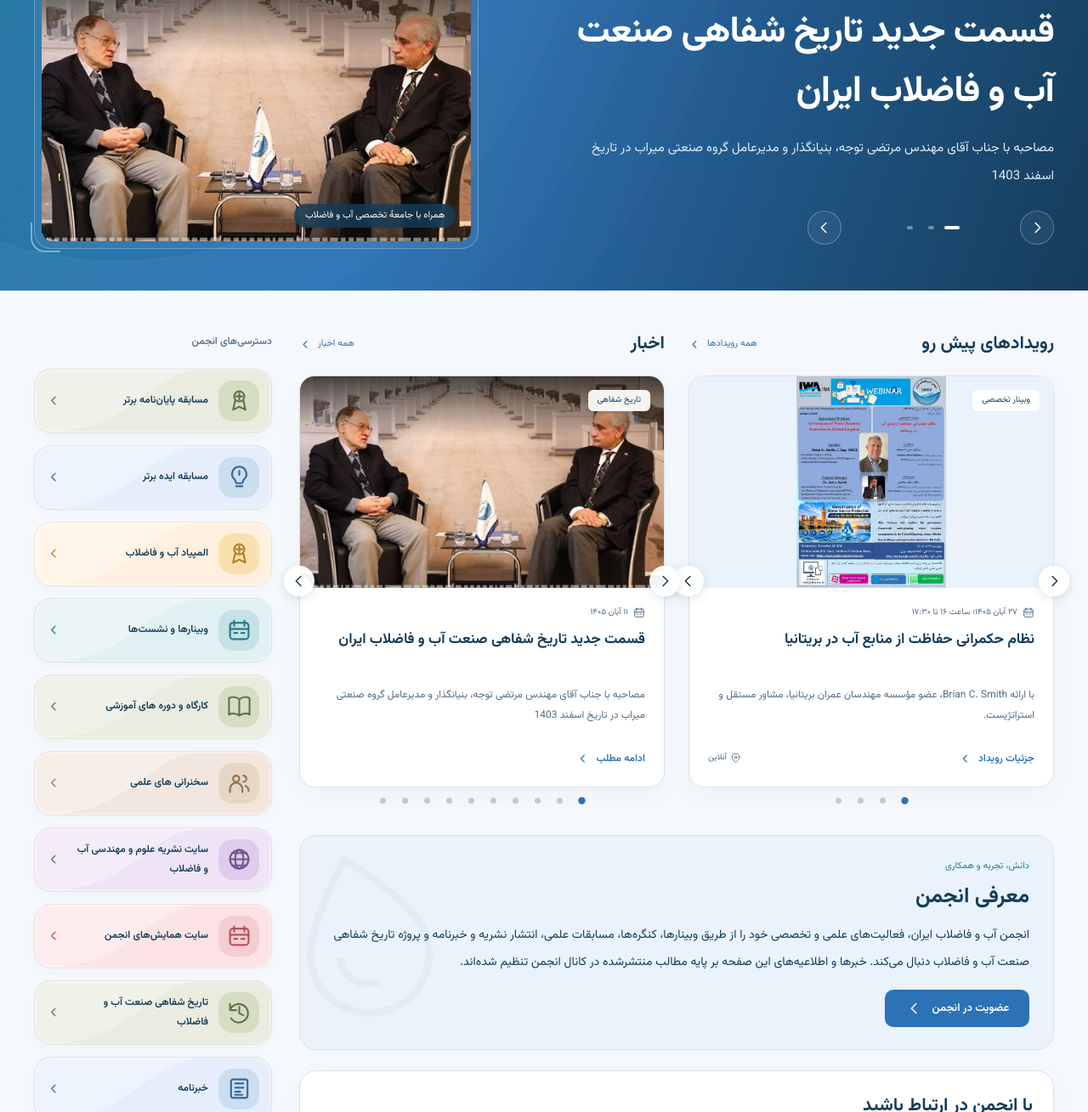
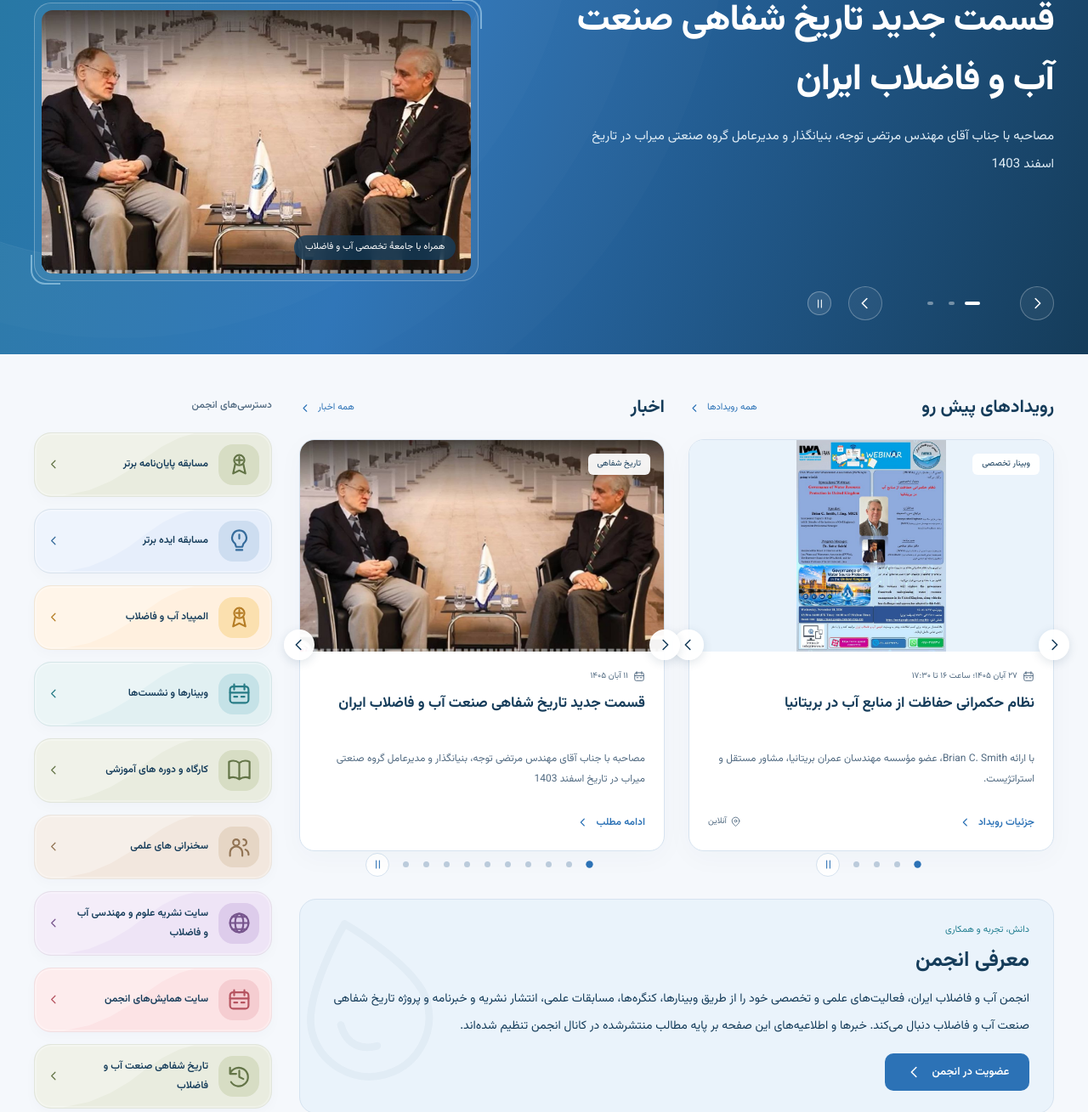
Before and after one commit to thealih/Water-Association, a plain HTML site: page index.html in a window 1280 px wide. Shown: the part 271-1580 px from the top of the page at 85% size. Drawn offline with Linux system fonts and the light colour scheme.

Commit message:
Stabilize hero height and animate all carousels automatically

```diff
--- a/app.js
+++ b/app.js
@@ -3,6 +3,7 @@
 // All content comes from data/content.json. No framework or build step is needed.
 const $ = selector => document.querySelector(selector);
 const ICONS = {
+  pause:'<path d="M9 5v14M15 5v14"/>',play:'<path d="m9 5 11 7-11 7Z"/>',
   left:'<path d="m14 6-6 6 6 6"/>',right:'<path d="m10 6 6 6-6 6"/>',down:'<path d="m6 9 6 6 6-6"/>',
   search:'<circle cx="10.5" cy="10.5" r="6.5"/><path d="m16 16 5 5"/>',user:'<circle cx="12" cy="8" r="4"/><path d="M4 21v-2a8 8 0 0 1 16 0v2"/>',
   menu:'<path d="M4 6h16M4 12h16M4 18h16"/>',close:'<path d="m6 6 12 12M18 6 6 18"/>',
@@ -20,6 +21,69 @@ const ICONS = {
 let data;
 const state = { hero:0, news:0, events:0 };
 const formatNumber = value => typeof value === 'number' ? new Intl.NumberFormat('fa-IR').format(value) : String(value ?? '—');
+const reducedMotion = matchMedia('(prefers-reduced-motion: reduce)');
+
+function animateSlide(nodes,direction=1) {
+  if(reducedMotion.matches)return;
+  for(const node of nodes){
+    node.getAnimations().forEach(animation=>animation.cancel());
+    node.animate([{opacity:.25,transform:'translateX('+direction*18+'px)'},{opacity:1,transform:'translateX(0)'}],{duration:360,easing:'cubic-bezier(.2,.7,.3,1)'});
+  }
+}
+
+function installAutoplay(root,advance,controls=root,{canAdvance=()=>true,delay=5500}={}) {
+  let timer,visible=false,paused=false;
+  const toggle=element('button',{type:'button',class:'autoplay-toggle','aria-label':'توقف پخش خودکار','aria-pressed':'false',title:'توقف پخش خودکار'});
+  function updateToggle(){
+    const label=paused?'شروع پخش خودکار':'توقف پخش خودکار';
+    toggle.setAttribute('aria-label',label);toggle.setAttribute('aria-pressed',String(paused));toggle.title=label;
+    toggle.replaceChildren(icon(paused?'play':'pause'));
+  }
+  function schedule(){
+    clearTimeout(timer);
+    if(!paused&&!reducedMotion.matches&&!document.hidden&&visible)timer=setTimeout(()=>{
+      const hovering=matchMedia('(hover: hover)').matches&&root.matches(':hover');
+      if(!hovering&&!root.contains(document.activeElement)&&!document.querySelector('dialog[open]')&&canAdvance())advance();
+      schedule();
+    },delay);
+  }
+  toggle.addEventListener('click',()=>{paused=!paused;updateToggle();schedule();});
+  updateToggle();controls.append(toggle);
+  for(const event of ['pointerdown','click','keydown','focusout'])root.addEventListener(event,schedule);
+  root.addEventListener('pointerenter',event=>{if(event.pointerType==='mouse')clearTimeout(timer);});
+  root.addEventListener('pointerleave',schedule);
+  root.addEventListener('focusin',()=>clearTimeout(timer));
+  document.addEventListener('visibilitychange',schedule);
+  reducedMotion.addEventListener('change',()=>{toggle.hidden=reducedMotion.matches;schedule();});
+  toggle.hidden=reducedMotion.matches;
+  new IntersectionObserver(entries=>{visible=entries[0].isIntersecting;schedule();},{threshold:.1}).observe(root);
+}
+
+function installHeroSizing() {
+  const copy=$('.hero-copy');
+  let previousWidth=0,scheduled;
+  function measure(){
+    const width=copy.getBoundingClientRect().width;
+    if(!width)return;
+    const probes=data.hero.slides.map(slide=>{
+      const probe=copy.cloneNode(true);
+      probe.querySelector('.eyebrow').textContent=slide.eyebrow||data.hero.eyebrow||'';
+      probe.querySelector('h1').textContent=slide.title;
+      probe.querySelector('.hero-description').textContent=slide.description;
+      probe.removeAttribute('id');probe.querySelectorAll('[id]').forEach(node=>node.removeAttribute('id'));
+      probe.inert=true;probe.setAttribute('aria-hidden','true');
+      Object.assign(probe.style,{position:'absolute',inset:'0 auto auto 0',width:width+'px',minHeight:'0',height:'auto',visibility:'hidden',pointerEvents:'none'});
+      $('.hero').append(probe);return probe;
+    });
+    const height=Math.ceil(Math.max(...probes.map(probe=>probe.getBoundingClientRect().height)));
+    probes.forEach(probe=>probe.remove());copy.style.minHeight=height+'px';
+    previousWidth=width;
+  }
+  function queue(){cancelAnimationFrame(scheduled);scheduled=requestAnimationFrame(measure);}
+  measure();
+  new ResizeObserver(()=>{if(Math.abs(copy.getBoundingClientRect().width-previousWidth)>.5)queue();}).observe(copy);
+  document.fonts.addEventListener('loadingdone',queue);
+}
 
 function element(tag, attributes={}, children=[]) {
   const node = document.createElement(tag);
@@ -106,17 +170,18 @@ function renderNav(container,mobile=false) {
     }
   }
 }
-function renderHero() {
+function renderHero(animate=false,direction=1) {
   const slides=data.hero.slides, slide=slides[state.hero];
   $('#hero-eyebrow').textContent=slide.eyebrow||data.hero.eyebrow||'';
   $('#hero-title').textContent=slide.title;$('#hero-description').textContent=slide.description;
   const picture=$('#hero-image');picture.src=safeURL(slide.image)||'assets/images/fallback.svg';picture.alt=slide.imageAlt||'';picture.setAttribute('fetchpriority','high');picture.classList.toggle('is-poster',slide.imageFit==='contain');
   picture.onerror=()=>{picture.onerror=null;picture.src='assets/images/fallback.svg';};
   $('#hero-caption').textContent=slide.caption||'';$('#hero-caption').hidden=!slide.caption;
-  $('#hero-dots').replaceChildren(...slides.map((_,index)=>element('button',{type:'button','aria-label':'نمایش اسلاید '+formatNumber(index+1),'aria-current':index===state.hero?'true':'false',onclick:()=>{state.hero=index;renderHero();}})));
+  $('#hero-dots').replaceChildren(...slides.map((_,index)=>element('button',{type:'button','aria-label':'نمایش اسلاید '+formatNumber(index+1),'aria-current':index===state.hero?'true':'false',onclick:()=>{const direction=index>=state.hero?1:-1;state.hero=index;renderHero(true,direction);$('#hero-dots button[aria-current="true"]').focus({preventScroll:true});}})));
   $('#hero-status').textContent='اسلاید '+formatNumber(state.hero+1)+' از '+formatNumber(slides.length);
+  if(animate)animateSlide([$('#hero-image'),$('#hero-eyebrow'),$('#hero-title'),$('#hero-description')],direction);
 }
-function stepHero(delta) { state.hero=(state.hero+delta+data.hero.slides.length)%data.hero.slides.length;renderHero(); }
+function stepHero(delta) { state.hero=(state.hero+delta+data.hero.slides.length)%data.hero.slides.length;renderHero(true,delta); }
 function installSwipe(node,next,previous) {
   let start=null;
   node.addEventListener('pointerdown',event=>{if(event.isPrimary)start={x:event.clientX,y:event.clientY};});
@@ -139,7 +204,7 @@ function openStory(item,type) {
   for(const url of item.sourceUrls||[])if(url!==item.sourceUrl)content.append(action('اطلاعیهٔ تکمیلی در کانال',url,'text-action'));
   content.append(element('p',{class:'dialog-note',text:item.sourceUrl?'خلاصهٔ بازنویسی‌شده بر اساس اطلاعیهٔ کانال انجمن آب و فاضلاب ایران. تاریخ و شرایط را در متن اصلی اطلاعیه بررسی کنید.':'این مطلب بخشی از محتوای نمونه برای نمایش طراحی است.'}));
 }
-function renderEditorial(type) {
+function renderEditorial(type,animate=false,direction=1) {
   const items=data[type].items,host=$('#'+type+'-carousel');
   if(!items.length){host.replaceChildren(element('p',{class:'empty-editorial',text:type==='events'?'در اطلاعیه‌های واردشده، رویدادی با تاریخ آینده باقی نمانده است. رویدادهای قبلی در فهرست همه رویدادها قابل مشاهده‌اند.':'به‌زودی مطالب این بخش منتشر می‌شود.'}));return;}
   const item=items[state[type]],event=type==='events';
@@ -150,16 +215,18 @@ function renderEditorial(type) {
   if(event)bottom.append(element('span',{class:'event-location'},[icon('map'),document.createTextNode(item.location||'آنلاین')]));
   const body=element('div',{class:'story-body'},[meta,element('h3',{text:item.title}),element('p',{class:'story-excerpt',text:item.excerpt||''}),bottom]);
   const card=element('article',{class:'story-card'},[media,body]);
-  const change=delta=>{state[type]=(state[type]+delta+items.length)%items.length;renderEditorial(type);};
+  const change=delta=>{state[type]=(state[type]+delta+items.length)%items.length;renderEditorial(type,true,delta);};
   const previous=element('button',{type:'button',class:'round-button editorial-arrow editorial-previous','aria-label':event?'رویداد قبلی':'خبر قبلی',onclick:()=>change(-1)},[icon('right')]);
   const next=element('button',{type:'button',class:'round-button editorial-arrow editorial-next','aria-label':event?'رویداد بعدی':'خبر بعدی',onclick:()=>change(1)},[icon('left')]);
   previous.disabled=next.disabled=items.length<2;
   const frame=element('div',{class:'editorial-carousel',tabindex:'0',role:'region','aria-label':event?'اسلایدر رویدادها':'اسلایدر اخبار'},[card,previous,next]);
   frame.addEventListener('keydown',e=>{if(e.key==='ArrowLeft'||e.key==='ArrowRight'){e.preventDefault();change(e.key==='ArrowLeft'?1:-1);}});
   installSwipe(frame,()=>change(1),()=>change(-1));
-  const status=element('div',{class:'carousel-status',role:'group','aria-label':event?'انتخاب رویداد':'انتخاب خبر'},items.map((entry,index)=>element('button',{type:'button',class:'editorial-dot','aria-label':(event?'نمایش رویداد ':'نمایش خبر ')+formatNumber(index+1)+': '+entry.title,'aria-current':index===state[type]?'true':'false',onclick:()=>{state[type]=index;renderEditorial(type);host.querySelector('.editorial-dot[aria-current="true"]').focus({preventScroll:true});}})));
+  const status=element('div',{class:'carousel-status',role:'group','aria-label':event?'انتخاب رویداد':'انتخاب خبر'},items.map((entry,index)=>element('button',{type:'button',class:'editorial-dot','aria-label':(event?'نمایش رویداد ':'نمایش خبر ')+formatNumber(index+1)+': '+entry.title,'aria-current':index===state[type]?'true':'false',onclick:()=>{const direction=index>=state[type]?1:-1;state[type]=index;renderEditorial(type,true,direction);host.querySelector('.editorial-dot[aria-current="true"]').focus({preventScroll:true});}})));
   status.append(element('span',{class:'visually-hidden','aria-live':'polite',text:'آیتم '+formatNumber(state[type]+1)+' از '+formatNumber(items.length)}));
+  const playback=host.querySelector('.autoplay-toggle');if(playback)status.append(playback);
   host.replaceChildren(frame,status);
+  if(animate)animateSlide([card],direction);
 }
 function renderCommunity() {
   $('#about-description').textContent=data.about.description;$('#community-description').textContent=data.community.description;
@@ -242,7 +309,7 @@ function renderMembers() {
       track.append(element('article',{class:'member-card '+group.key+(item.membershipTier?' membership-'+item.membershipTier:'')},[image(item.image,item.imageAlt||item.name,{width:112,height:112,className:'member-image'}),element('h3',{},[name]),element('p',{text:item.role||''}),element('span',{class:'member-badge',text:item.badge||group.badge})]));
     }
     const viewport=element('div',{class:'people-viewport'},[track]);
-    let index=0;
+    let index=0,maxIndex=0,autoDirection=1;
     const status=element('span',{class:'visually-hidden','aria-live':'polite'});
     const previous=element('button',{type:'button',class:'round-button people-previous','aria-label':group.title+'؛ کارت‌های قبلی'},[icon('right')]);
     const next=element('button',{type:'button',class:'round-button people-next','aria-label':group.title+'؛ کارت‌های بعدی'},[icon('left')]);
@@ -251,7 +318,7 @@ function renderMembers() {
       const cardWidth=track.firstElementChild.getBoundingClientRect().width;
       if(!cardWidth)return;
       const gap=parseFloat(getComputedStyle(track).gap)||20,visible=Math.max(1,Math.floor((viewport.clientWidth+gap)/(cardWidth+gap)));
-      const max=Math.max(0,group.items.length-visible);index=Math.min(max,Math.max(0,index+delta));
+      const max=Math.max(0,group.items.length-visible);maxIndex=max;index=Math.min(max,Math.max(0,index+delta));
       track.style.transform='translateX('+(index*(cardWidth+gap))+'px)';previous.disabled=index===0;next.disabled=index===max;
       Array.from(track.children).forEach((card,i)=>{card.inert=i<index||i>=index+visible;card.setAttribute('aria-hidden',card.inert?'true':'false');});
       status.textContent='نمایش عضو '+formatNumber(index+1)+' تا '+formatNumber(Math.min(index+visible,group.items.length))+' از '+formatNumber(group.items.length);
@@ -260,6 +327,7 @@ function renderMembers() {
     carousel.addEventListener('keydown',event=>{if(event.key==='ArrowLeft'||event.key==='ArrowRight'){event.preventDefault();update(event.key==='ArrowLeft'?1:-1);}});
     installSwipe(carousel,()=>update(1),()=>update(-1));
     section.append(heading,more,carousel);mount.append(section);new ResizeObserver(()=>update()).observe(viewport);requestAnimationFrame(()=>update());
+    installAutoplay(carousel,()=>{if(index>=maxIndex)autoDirection=-1;if(index<=0)autoDirection=1;update(autoDirection);},carousel,{canAdvance:()=>maxIndex>0});
   }
 }
 function renderFooter() {
@@ -323,8 +391,14 @@ async function start() {
     renderNav($('#desktop-nav'));renderNav($('#mobile-nav'),true);renderHero();renderEditorial('events');renderEditorial('news');renderCommunity();renderStatistics();renderMembers();renderFooter();
     $('#hero-next').addEventListener('click',()=>stepHero(1));$('#hero-previous').addEventListener('click',()=>stepHero(-1));installSwipe($('.hero-visual'),()=>stepHero(1),()=>stepHero(-1));
     document.querySelectorAll('[data-archive]').forEach(node=>node.addEventListener('click',()=>openArchive(node.dataset.archive)));
-    $('#loading').hidden=true;$('#page-content').hidden=false;document.body.dataset.ready='true';
-    await document.fonts.ready;window.dispatchEvent(new Event('resize'));
+    $('#loading').hidden=true;$('#page-content').hidden=false;
+    if(data.hero.slides.length>1)installAutoplay($('.hero'),()=>stepHero(1),$('.hero-controls'));
+    for(const type of ['news','events'])if(data[type].items.length>1){
+      const host=$('#'+type+'-carousel');
+      installAutoplay(host,()=>{state[type]=(state[type]+1)%data[type].items.length;renderEditorial(type,true);},host.querySelector('.carousel-status'));
+    }
+    await document.fonts.ready;installHeroSizing();window.dispatchEvent(new Event('resize'));
+    document.body.dataset.ready='true';
   } catch(error) {
     $('#loading').hidden=true;const box=$('#load-error');box.hidden=false;
     box.append(element('h2',{text:'محتوای نمونه بارگذاری نشد'}),element('p',{text:location.protocol==='file:'?'فایل را از طریق سرور محلی باز کنید تا JSON خوانده شود. در پوشهٔ دمو این دستور را اجرا کنید:':'فایل data/content.json و مسیر آن را بررسی کنید.'}),element('code',{text:'node serve.cjs'}),element('p',{text:error.message}));document.body.dataset.ready='error';
--- a/styles.css
+++ b/styles.css
@@ -451,8 +451,32 @@ a {
 }
 
 .hero-copy {
-  min-width: 0
-}
+  min-width: 0;
+  display: flex;
+  flex-direction: column;
+}
+
+.hero-copy .hero-description { flex-grow: 1; }
+
+.autoplay-toggle {
+  display: inline-grid;
+  place-items: center;
+  width: 28px;
+  height: 28px;
+  flex-shrink: 0;
+  padding: 0;
+  border: 1px solid var(--line);
+  border-radius: 50%;
+  background: white;
+  color: var(--blue);
+}
+
+.autoplay-toggle .icon { width: 15px; height: 15px; }
+.autoplay-toggle:hover { background: var(--pale); }
+.hero-controls .autoplay-toggle { background: #ffffff18; color: white; border-color: #ffffff50; }
+.carousel-status .autoplay-toggle { margin-inline-start: 6px; }
+.people-carousel { margin-bottom: 32px; }
+.people-carousel > .autoplay-toggle { position: absolute; bottom: -32px; inset-inline-start: calc(50% - 14px); }
 
 .eyebrow {
   font-size: 12px;
@@ -804,7 +828,7 @@ a {
 .editorial-dot {
   display: grid;
   place-items: center;
-  width: 24px;
+  width: 22px;
   height: 28px;
   padding: 0;
   border-radius: 8px;
```
Also changed, not shown: tests/artifacts/validation.json (+5 -1 lines), tests/artifacts/desktop-members.png, tests/artifacts/desktop-preview.png, tests/artifacts/hero-desktop.png (added), tests/artifacts/hero-mobile.png (added), tests/artifacts/mobile-members.png, tests/artifacts/mobile.png, 3 other files.
